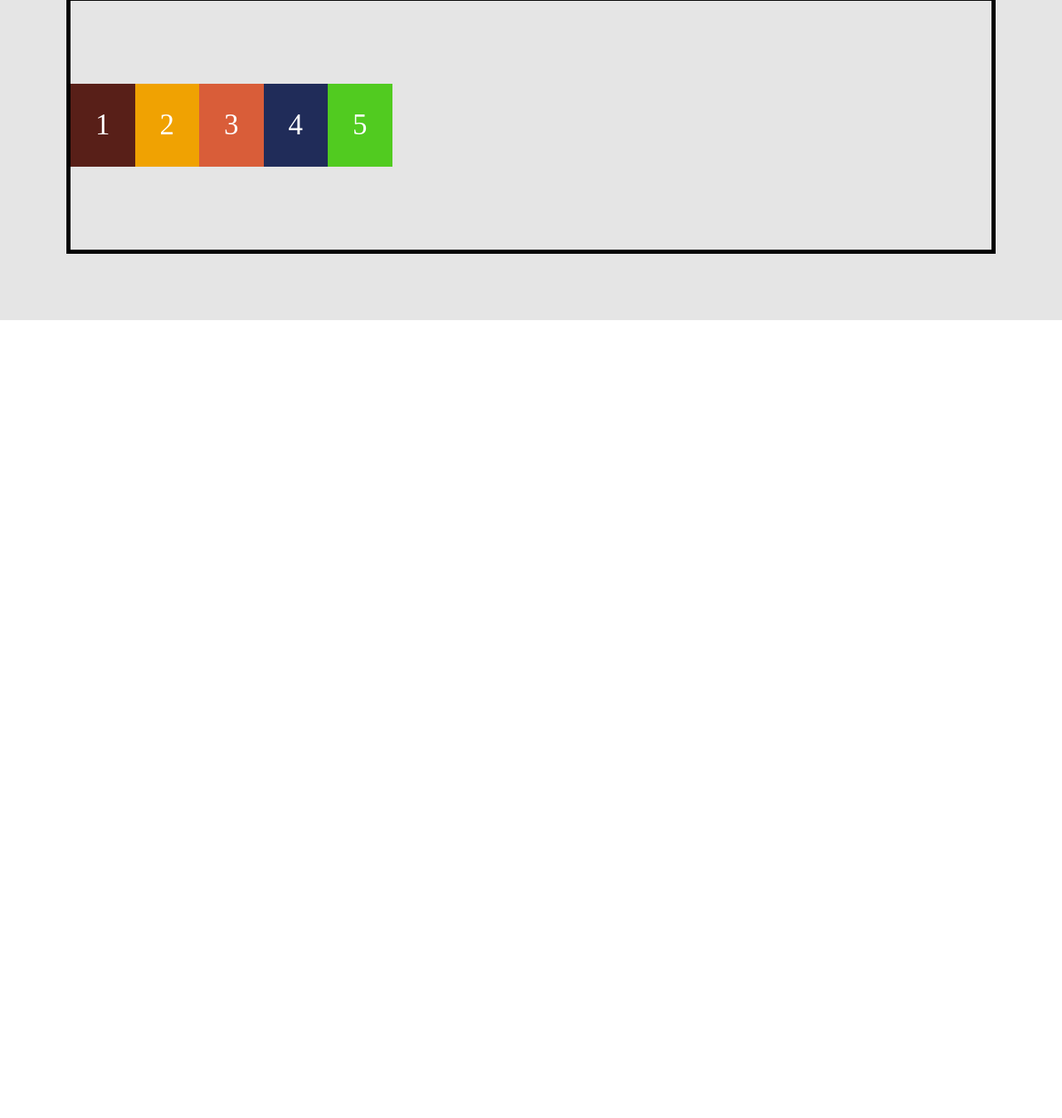
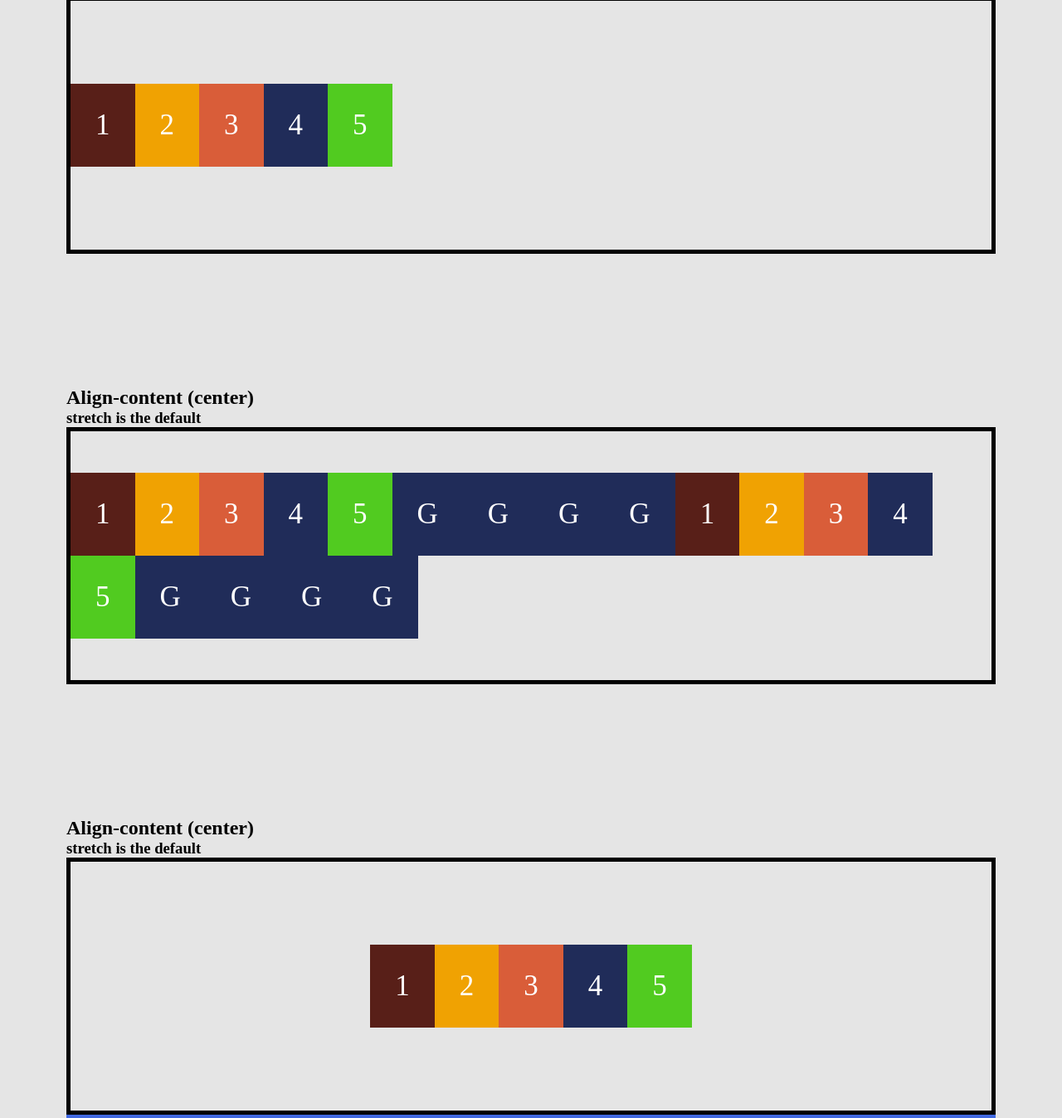
Before and after one commit to matheusalxds/example-flex-box, a website: page index.html in a window 1280 px wide. Shown: the part 2490-3838 px from the top of the page at 83% size. Before the commit the page ends 2876 px from the top, so only its background shows below. Drawn offline with Linux system fonts and the light colour scheme.

Commit message:
Explanation about how to use align content and align items

```diff
--- a/index.html
+++ b/index.html
@@ -17,7 +17,7 @@
         <h1 class="heading-1">Restarting with FLEXBOX</h1>
       </header>
     </section>
-    <section class="section__intro">
+    <section class="section__flexbox">
       <div class="container__wrapper">
         <h2>Flex-direction (column)</h2>
         <h3>row is the default</h3>
@@ -87,6 +87,51 @@
           <div class="box box--5">5</div>
         </div>
       </div>
+
+      <div class="container__wrapper">
+        <h2>Align-content (center)</h2>
+        <h3>stretch is the default</h3>
+        <div class="container container__wrap container__align-content container__height">
+          <div class="box box--1">1</div>
+          <div class="box box--2">2</div>
+          <div class="box box--3">3</div>
+          <div class="box box--4">4</div>
+          <div class="box box--5">5</div>
+          <div class="box box--generic">G</div>
+          <div class="box box--generic">G</div>
+          <div class="box box--generic">G</div>
+          <div class="box box--generic">G</div>
+          <div class="box box--1">1</div>
+          <div class="box box--2">2</div>
+          <div class="box box--3">3</div>
+          <div class="box box--4">4</div>
+          <div class="box box--5">5</div>
+          <div class="box box--generic">G</div>
+          <div class="box box--generic">G</div>
+          <div class="box box--generic">G</div>
+          <div class="box box--generic">G</div>
+        </div>
+      </div>
+
+      <div class="container__wrapper">
+        <h2>Align-content (center)</h2>
+        <h3>stretch is the default</h3>
+        <div class="container container__height container__justify-content--center container__align-items">
+          <div class="box box--1">1</div>
+          <div class="box box--2">2</div>
+          <div class="box box--3">3</div>
+          <div class="box box--4">4</div>
+          <div class="box box--5">5</div>
+        </div>
+
+        <div class="container2 container2__height container__justify-content--center container__align-items">
+          <div class="box box--1">1</div>
+          <div class="box box--2">2</div>
+          <div class="box box--3">3</div>
+          <div class="box box--4">4</div>
+          <div class="box box--5">5</div>
+        </div>
+      </div>
     </section>
   </body>
 </html>
--- a/sass/main.scss
+++ b/sass/main.scss
@@ -4,9 +4,24 @@ html, body, * {
 }
 
 // Just will be apply in parent component
+// Main axis = X
+// Cross axis = Y
+
+.container, .container2 {
+  display: flex;
+}
+
+.container2 {
+  border: 5px solid royalblue;
+  flex-direction: column;
+
+  &__height {
+    height: 600px;
+  }
+}
+
 .container {
   border: 5px solid black;
-  display: flex;
 
   &__direction {
     // flex-direction:  row (default) / column / column-reverse / row-reverse
@@ -24,12 +39,22 @@ html, body, * {
     // justify-content: flex-start ( default ) / flex-end /
     // center / space-between / space-around
     justify-content: space-around;
+
+    &--center {
+      justify-content: center;
+    }
   }
 
   &__align-items {
     // align-items: stretch ( default ) / flex-start / flex-end
     // center / baseline
     align-items: center;
+  }
+
+  &__align-content {
+    // align-content: stretch ( default ) / flex-start
+    // flex-end / center / space-between / space-around
+    align-content: center
   }
 
   &__height {
@@ -73,9 +98,10 @@ html, body, * {
 }
 
 .section {
-  &__intro {
+  &__flexbox {
     background-color: rgba(0, 0, 0, 0.1);
   }
+
   &__banner {
     background-color: rgba(0, 0, 0, 0.2);
   }
```
Also changed, not shown: css/style.css.
